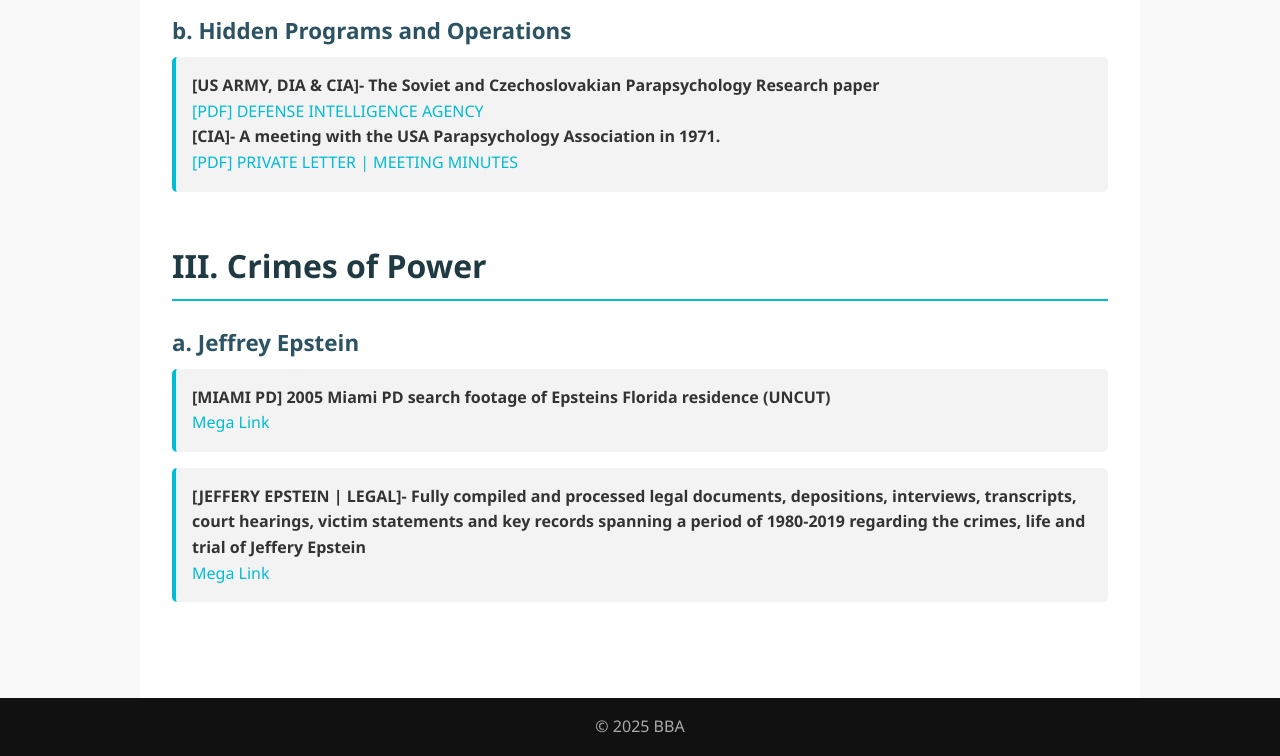
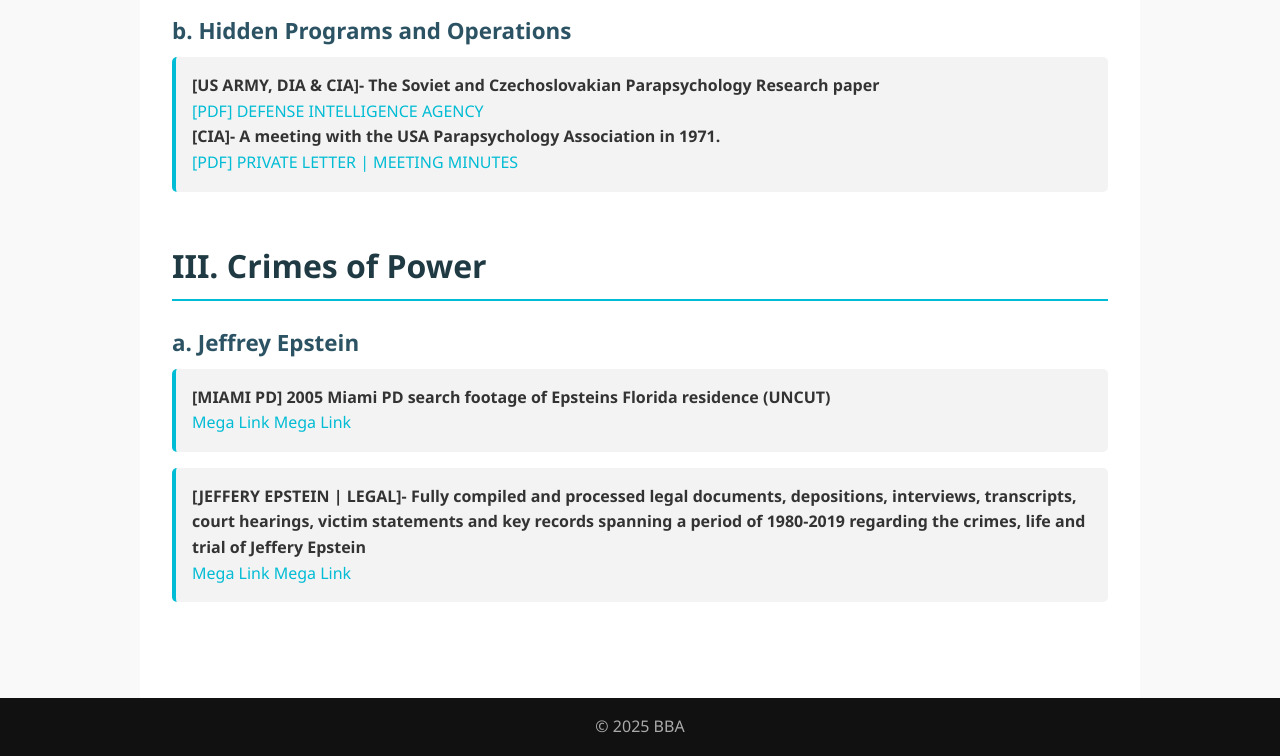
Before and after one commit to cmspeedrunner/cmspeedrunner.github.io, a plain HTML site: page pages/Archive/archive.html in a window 1280 px wide. Shown: the part 1129-1885 px from the top of the page. Drawn offline with Linux system fonts and the light colour scheme.

Commit message:
Add files via upload

```diff
--- a/pages/Archive/archive.html
+++ b/pages/Archive/archive.html
@@ -4,6 +4,7 @@
   <meta charset="UTF-8" />
   <meta name="viewport" content="width=device-width, initial-scale=1.0"/>
   <title>Archive</title>
+    <link rel="icon" type="image/png" href="HQ icon.png" />
   <link rel="stylesheet" href="/style.css" />
 </head>
 <body>
@@ -96,9 +97,11 @@
           <li>
             <strong>[MIAMI PD] 2005 Miami PD search footage of Epsteins Florida residence (UNCUT) </strong><br/>
             <a href = "https://mega.nz/folder/iZxCFCYA#CPmRMQCaQ5py_iAqKOTttw">Mega Link</a>
+            <a href = "https://mega.nz/folder/iZxCFCYA#CPmRMQCaQ5py_iAqKOTttw">Mega Link</a>
           </li>
           <li>
             <strong>[JEFFERY EPSTEIN | LEGAL]- Fully compiled and processed legal documents, depositions, interviews, transcripts, court hearings, victim statements and key records spanning a period of 1980-2019 regarding the crimes, life and trial of Jeffery Epstein</strong><br/>
+            <a href = "https://mega.nz/folder/rRYCzJYR#P7IZO48tzgKdLmPQmmkCwA">Mega Link</a>
             <a href = "https://mega.nz/folder/rRYCzJYR#P7IZO48tzgKdLmPQmmkCwA">Mega Link</a>
           </li>
         </ul>
```
